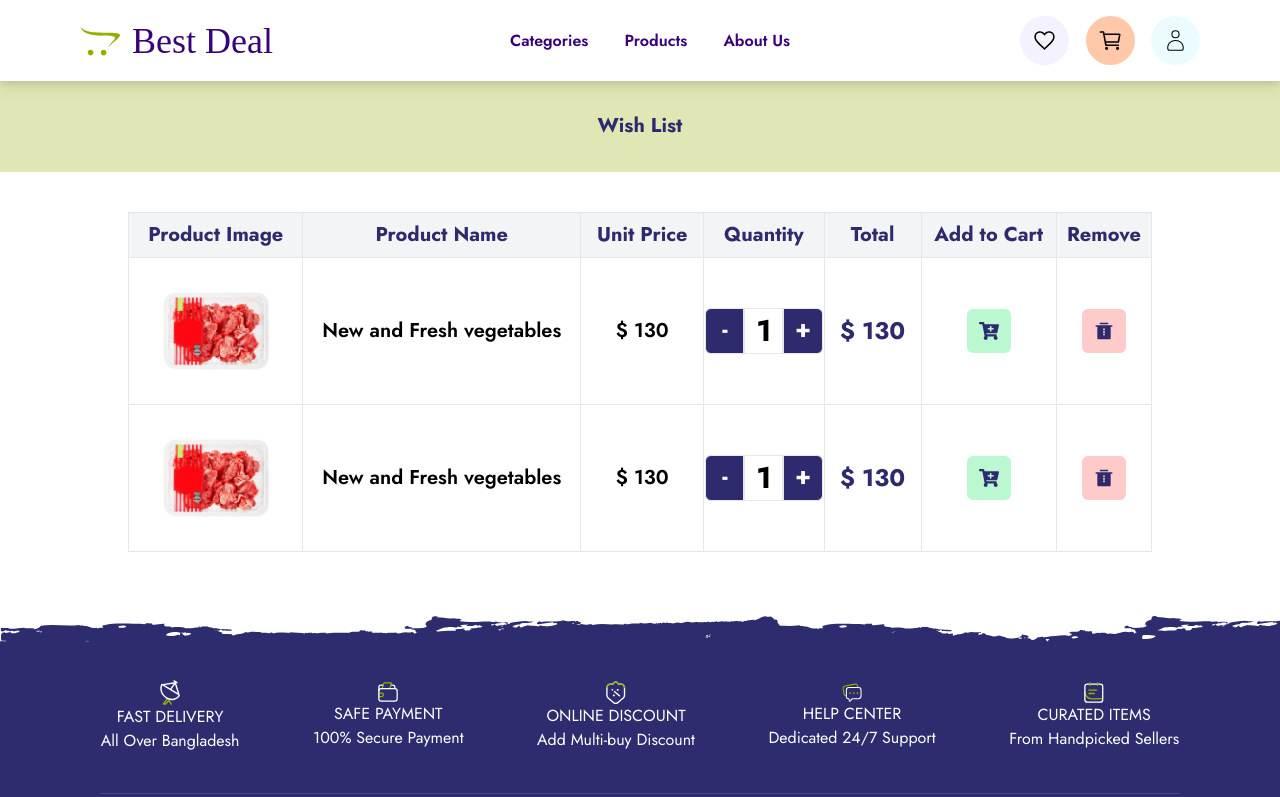
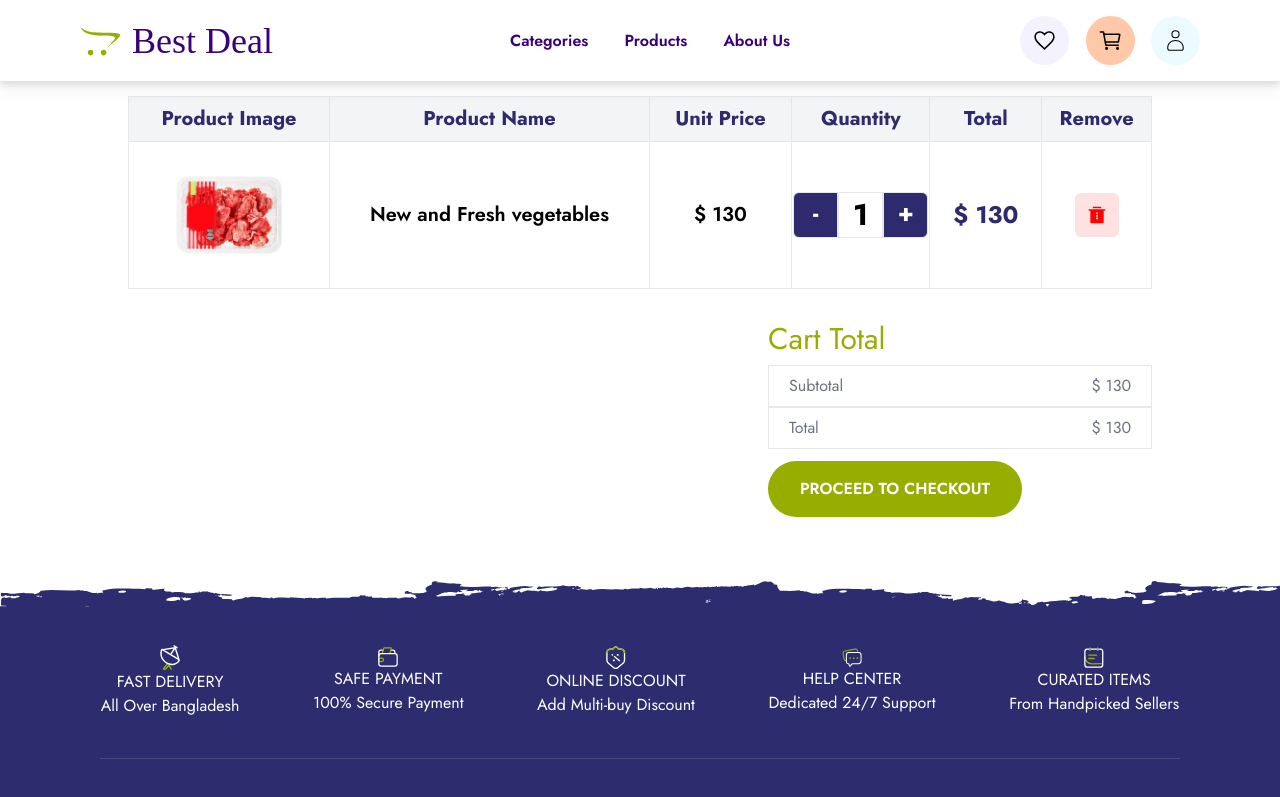
Before and after one commit to CronosCoder/Best-Deal-Frontend, a React (Vite) app: page /cart in a window 1280 px wide. Shown: the top 797 px of the page. Built offline with nearby package versions, Linux system fonts and the light colour scheme; a web font is replaced by a local one.

Commit message:
cart page design done

```diff
--- /dev/null
+++ b/src/Components/Table/Cart/CartTable.jsx
@@ -0,0 +1,23 @@
+import CartTableRow from "./CartTableRow";
+
+const CartTable = () => {
+    return (
+        <table className='w-[80%] mx-auto mt-10 text-center' >
+            <thead>
+                <tr className='bg-gray-100'>
+                    <th className='font-bold text-xl text-[#2D2A6E] p-2 border'>Product Image</th>
+                    <th className='font-bold text-xl text-[#2D2A6E] p-2 border'>Product Name</th>
+                    <th className='font-bold text-xl text-[#2D2A6E] p-2 border'>Unit Price</th>
+                    <th className='font-bold text-xl text-[#2D2A6E] py-2 px-3 border'>Quantity</th>
+                    <th className='font-bold text-xl text-[#2D2A6E] py-2 border px-5'>Total</th>
+                    <th className='font-bold text-xl text-[#2D2A6E] p-1 border'>Remove</th>
+                </tr>
+            </thead>
+            <tbody>
+                <CartTableRow/>
+            </tbody>
+        </table>
+    );
+};
+
+export default CartTable;
--- /dev/null
+++ b/src/Components/Table/Cart/CartTableRow.jsx
@@ -0,0 +1,38 @@
+import { useState } from 'react';
+import prodImg from "../../../assets/product/products10-min.jpg";
+import { RiDeleteBin3Fill } from "react-icons/ri";
+
+const CartTableRow = () => {
+    const [quantity, setQuantity] = useState(1);
+
+    const quantityHandler = (type) => {
+        if (type == "-") {
+            quantity > 1 && setQuantity(quantity - 1);
+        } else if (type == "+") {
+            setQuantity(quantity + 1);
+        }
+    };
+
+    return (
+        <tr>
+            <td className='bg-white border'>
+                <img src={prodImg} alt="this is product image" className='w-36 h-36 mx-auto' />
+            </td>
+            <td className='font-semibold text-xl border'>New and Fresh vegetables</td>
+            <td className='font-semibold text-xl border'>$ 130</td>
+            <td className='border'>
+                <div className='grid grid-cols-3'>
+                    <div onClick={() => quantityHandler("-")} className='p-1 border bg-[#2D2A6E] text-white font-bold text-2xl text-center cursor-pointer rounded-l-md'>-</div>
+                    <div className='p-1 border font-bold text-3xl text-center'>{quantity}</div>
+                    <div onClick={() => quantityHandler("+")} className='p-1 border bg-[#2D2A6E] text-white font-bold text-2xl text-center cursor-pointer rounded-r-md'>+</div>
+                </div>
+            </td>
+            <td className='font-bold text-2xl border text-[#2D2A6E]' >$ 130</td>
+            <td className='border'>
+                <button className='p-3  bg-red-100 duration-300 hover:bg-red-200 rounded-md'><RiDeleteBin3Fill size={20} color='#ff0000' /></button>
+            </td>
+        </tr>
+    );
+};
+
+export default CartTableRow;
--- a/src/Pages/Cart/Cart.jsx
+++ b/src/Pages/Cart/Cart.jsx
@@ -1,8 +1,30 @@
+import Footer from "../../Components/Footer/Footer";
+import NavBar from "../../Components/NavBar/NavBar";
+import CartTable from "../../Components/Table/Cart/CartTable";
+
 const Cart = () => {
     return (
-        <div>
-            this is cart section.
-        </div>
+        <>
+            <NavBar/>
+            <div className="mt-24">
+                <CartTable/>
+                <div className="flex justify-end w-[80%] mx-auto">
+                    <div className="mt-8 w-96">
+                        <h1 className="mb-2 text-3xl text-[#96AE00]">Cart Total</h1>
+                        <article className="flex px-5 py-2 border justify-between">
+                            <h3 className="text-xm text-gray-500">Subtotal</h3>
+                            <h3 className="text-xm text-gray-500">$ 130</h3>
+                        </article>
+                        <article className="flex px-5 py-2 border justify-between mb-3">
+                            <h3 className="text-xm text-gray-500">Total</h3>
+                            <h3 className="text-xm text-gray-500">$ 130</h3>
+                        </article>
+                        <button className="uppercase font-semibold text-white text-center bg-[#96AE00] hover:bg-[#2D2A6E]  py-4 duration-300 px-8 rounded-full">Proceed to Checkout</button>
+                    </div>
+                </div>
+            </div>
+            <Footer/>
+        </>
     );
 };
 
--- a/src/main.jsx
+++ b/src/main.jsx
@@ -11,6 +11,7 @@ import SignUp from './Pages/SignUp/SignUp.jsx';
 import Slider from './Components/Slider/Slider.jsx';
 import Whishlist from './Pages/Whishlist/Whishlist.jsx';
 import ProductDetails from './Pages/ProductDetails/ProductDetails.jsx';
+import Cart from './Pages/Cart/Cart.jsx';
 
 const router = createBrowserRouter([
   {
@@ -49,7 +50,7 @@ const router = createBrowserRouter([
   },
   {
     path: "/cart",
-    element: <Whishlist/>,
+    element: <Cart/>,
   },
   {
     path: "/product/:id",
```
